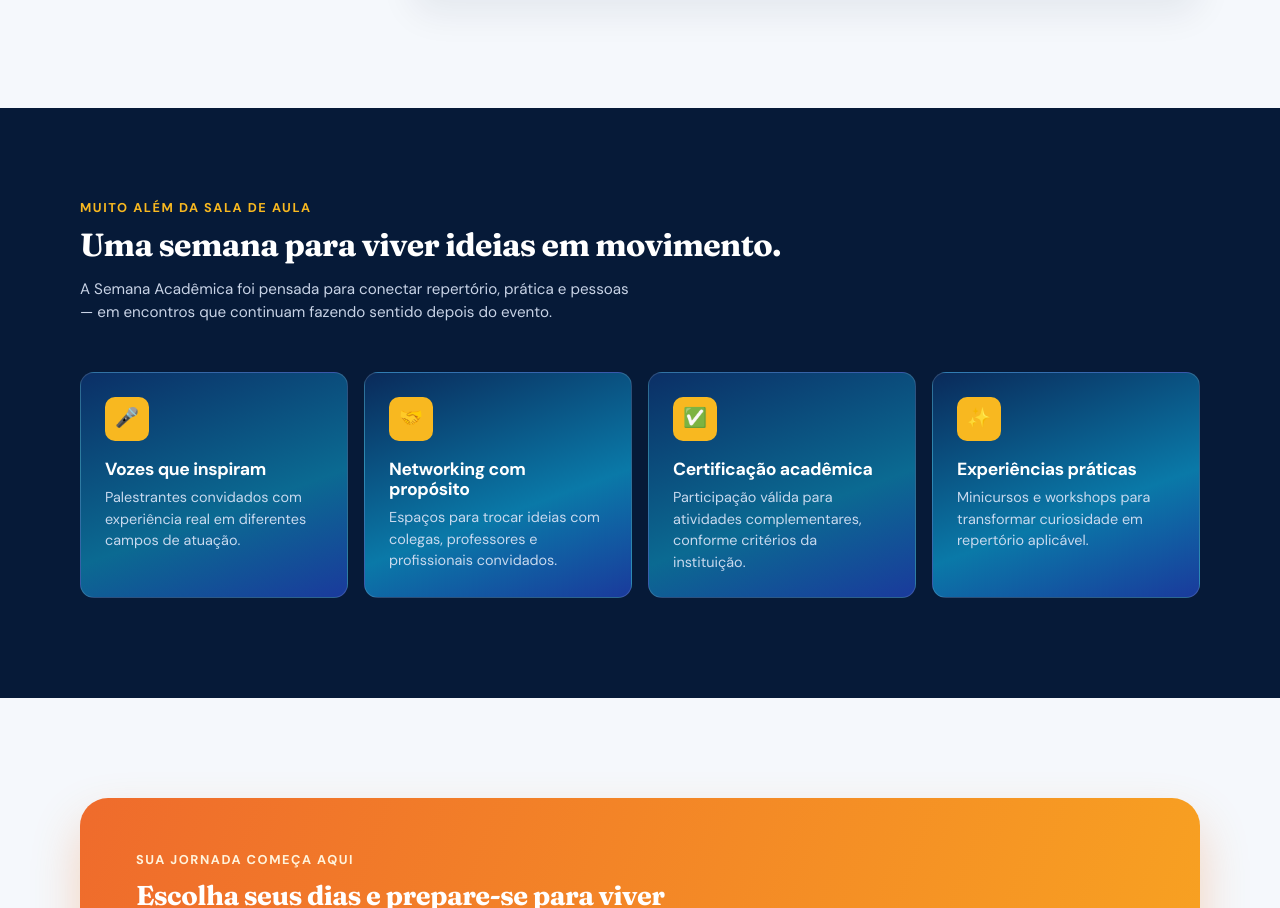
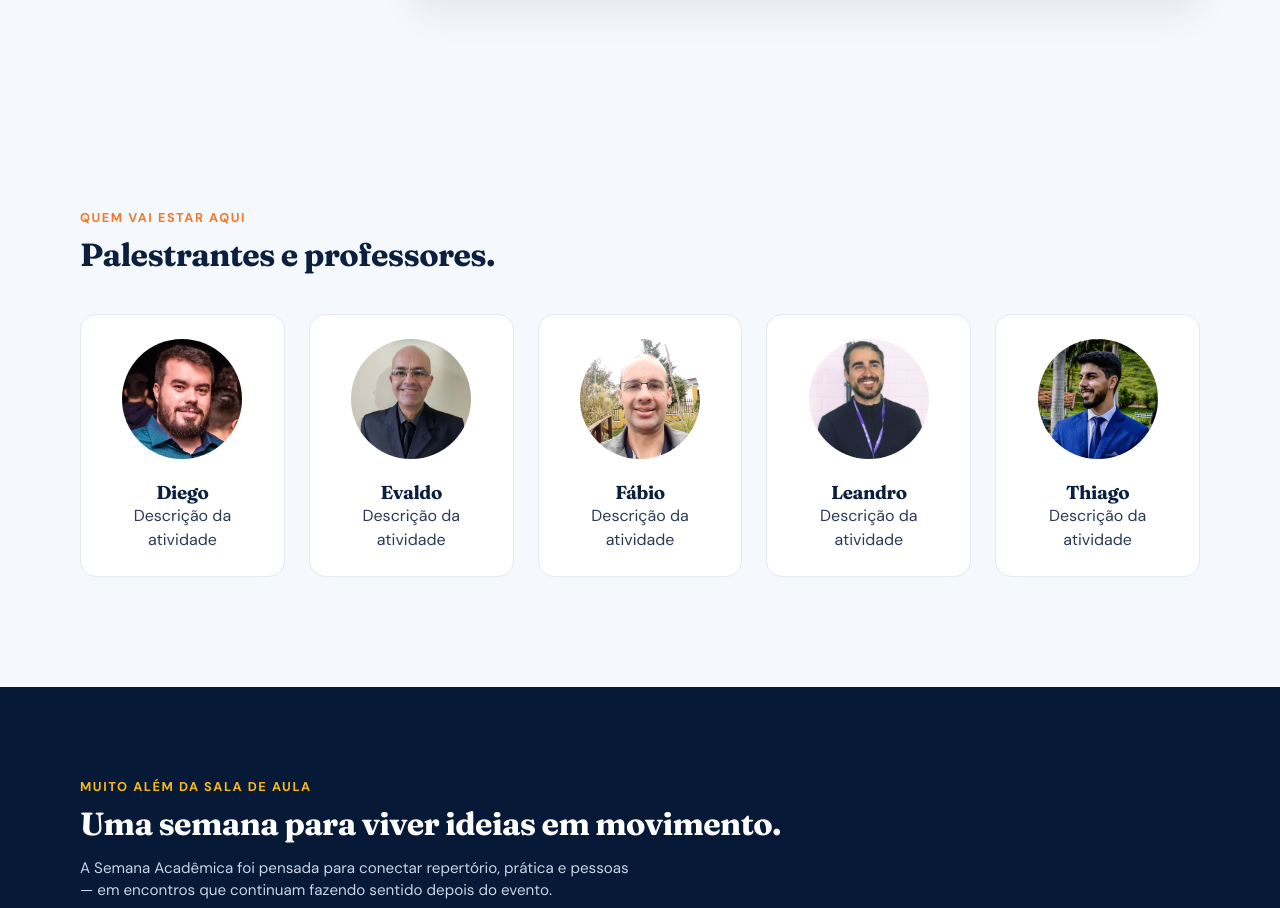
Before and after one commit to FernandoGonzaga11/Semana-academica-Fepi, a plain HTML site: page index.html in a window 1280 px wide. Shown: the part 1707-2615 px from the top of the page. Drawn offline with Linux system fonts and the light colour scheme.

Commit message:
Adiciona seção de palestrantes

```diff
--- a/index.html
+++ b/index.html
@@ -144,7 +144,39 @@
         </div>
       </div>
     </section>
-
+<section class="secao" id="palestrantes">
+  <div class="container">
+    <p class="eyebrow">Quem vai estar aqui</p>
+    <h2>Palestrantes e professores.</h2>
+    <div class="pessoas">
+      <article class="pessoa">
+        <img src="assets/palestrantes/diego.jpeg" alt="Foto de Diego">
+        <h3>Diego</h3>
+        <p>Descrição da atividade</p>
+      </article>
+      <article class="pessoa">
+        <img src="assets/palestrantes/evaldo.jpeg" alt="Foto de Evaldo">
+        <h3>Evaldo</h3>
+        <p>Descrição da atividade</p>
+      </article>
+      <article class="pessoa">
+        <img src="assets/palestrantes/fabio.jpeg" alt="Foto de Fábio">
+        <h3>Fábio</h3>
+        <p>Descrição da atividade</p>
+      </article>
+      <article class="pessoa">
+        <img src="assets/palestrantes/leandro.jpeg" alt="Foto de Leandro">
+        <h3>Leandro</h3>
+        <p>Descrição da atividade</p>
+      </article>
+      <article class="pessoa">
+        <img src="assets/palestrantes/thiago.jpeg" alt="Foto de Thiago">
+        <h3>Thiago</h3>
+        <p>Descrição da atividade</p>
+      </article>
+    </div>
+  </div>
+</section>
     <section class="experiencias" id="experiencias">
       <div class="container">
         <p class="eyebrow eyebrow--destaque">Muito além da sala de aula</p>
--- a/style.css
+++ b/style.css
@@ -156,3 +156,6 @@ ul { list-style: none; margin: 0; padding: 0; }
 }
 @media (prefers-reduced-motion: reduce) { * { transition: none !important; scroll-behavior: auto !important; } }
 .logo img { height: 52px; width: auto; }
+.pessoas { display: grid; grid-template-columns: repeat(auto-fit, minmax(200px, 1fr)); gap: 24px; margin-top: 40px; }
+.pessoa { background: #fff; border: 1px solid #e3e9f2; border-radius: 16px; padding: 24px; text-align: center; }
+.pessoa img { width: 120px; height: 120px; border-radius: 50%; object-fit: cover; margin-bottom: 16px; }
```
Also changed, not shown: assets/palestrantes/diego.jpeg (added), assets/palestrantes/evaldo.jpeg (added), assets/palestrantes/fabio.jpeg (added), assets/palestrantes/leandro.jpeg (added), assets/palestrantes/thiago.jpeg (added).
